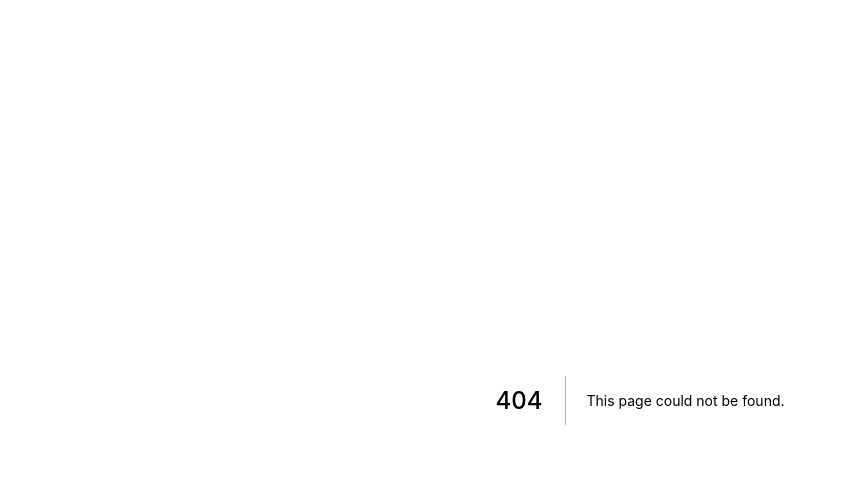
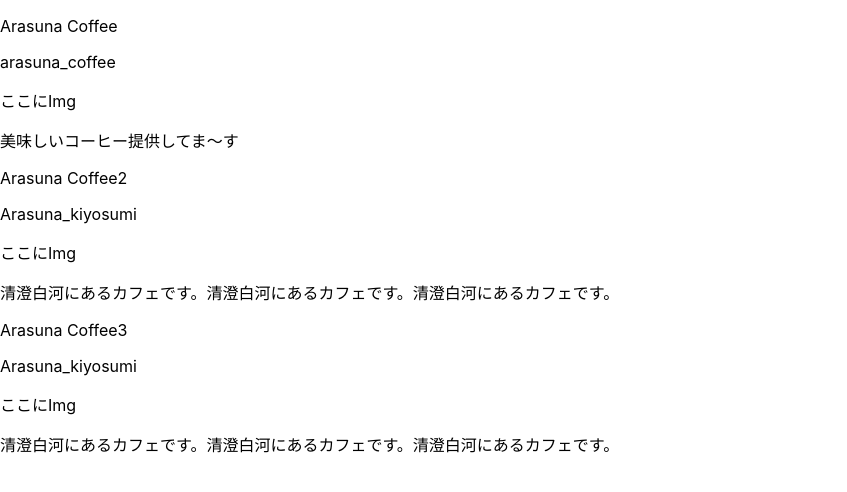
Before and after one commit to ccj7/coffee-clip, a Next.js app in the folder front/: page /user/shoplist in a window 1280 px wide. Before the commit this address had no page. Shown: the top 492 px of the page, without its empty margins (0-847 px from the left). Built offline with nearby package versions, Linux system fonts and the light colour scheme.

Commit message:
feat: shop一覧ページ

```diff
--- /dev/null
+++ b/front/pages/user/shoplist.tsx
@@ -0,0 +1,46 @@
+import Head from "next/head";
+
+function Shoplist () {
+
+  const shoplist = [
+    {
+      name: "Arasuna Coffee",
+      shopId: "arasuna_coffee",
+      image: "ここにImg",
+      comment: "美味しいコーヒー提供してま〜す"
+    },
+    {
+      name: "Arasuna Coffee2",
+      shopId: "Arasuna_kiyosumi",
+      image: "ここにImg",
+      comment: "清澄白河にあるカフェです。清澄白河にあるカフェです。清澄白河にあるカフェです。"
+    },
+    {
+      name: "Arasuna Coffee3",
+      shopId: "Arasuna_kiyosumi",
+      image: "ここにImg",
+      comment: "清澄白河にあるカフェです。清澄白河にあるカフェです。清澄白河にあるカフェです。"
+    }
+  ];
+
+
+  return (
+    <div>
+      <Head>
+        <title>ショップ一覧</title>
+      </Head>
+      {shoplist.map(shop => {
+        return (
+          <div key={shop.shopId}>
+            <p>{shop.name}</p>
+            <p>{shop.shopId}</p>
+            <p>{shop.image}</p>
+            <p>{shop.comment}</p>
+          </div>
+          )
+        })}
+    </div>
+  );
+}
+
+export default Shoplist;
```
